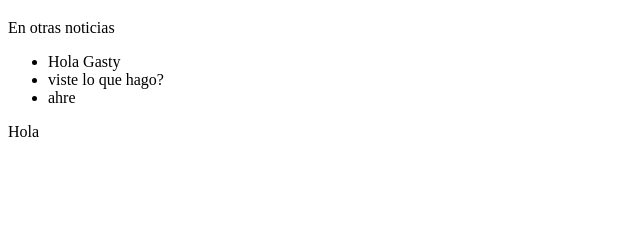
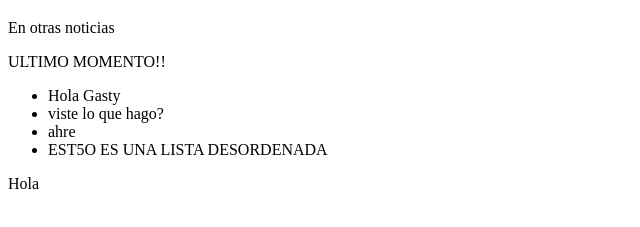
Before and after one commit to Yuvik96/MiPrimerRepo, a plain HTML site: page ejemplo.html in a window 1280 px wide. Shown: the part 61-288 px from the top of the page, without its empty margins (0-640 px from the left). Drawn offline with Linux system fonts and the light colour scheme.

Commit message:
agregue un parrafo

```diff
--- a/ejemplo.html
+++ b/ejemplo.html
@@ -9,10 +9,12 @@
 <body>
     <h1> Buen dia!!</h1>
     <p> En otras noticias</p>
+    <p>ULTIMO MOMENTO!!</p>
     <ul>
       <li>Hola Gasty</li>
       <li>viste lo que hago?</li>
       <li>ahre</li>
+      <li>EST5O ES UNA LISTA DESORDENADA</li>
     </ul>
     <spam>Hola</spam>
 </body>
```
Also changed, not shown: 1 other file.
